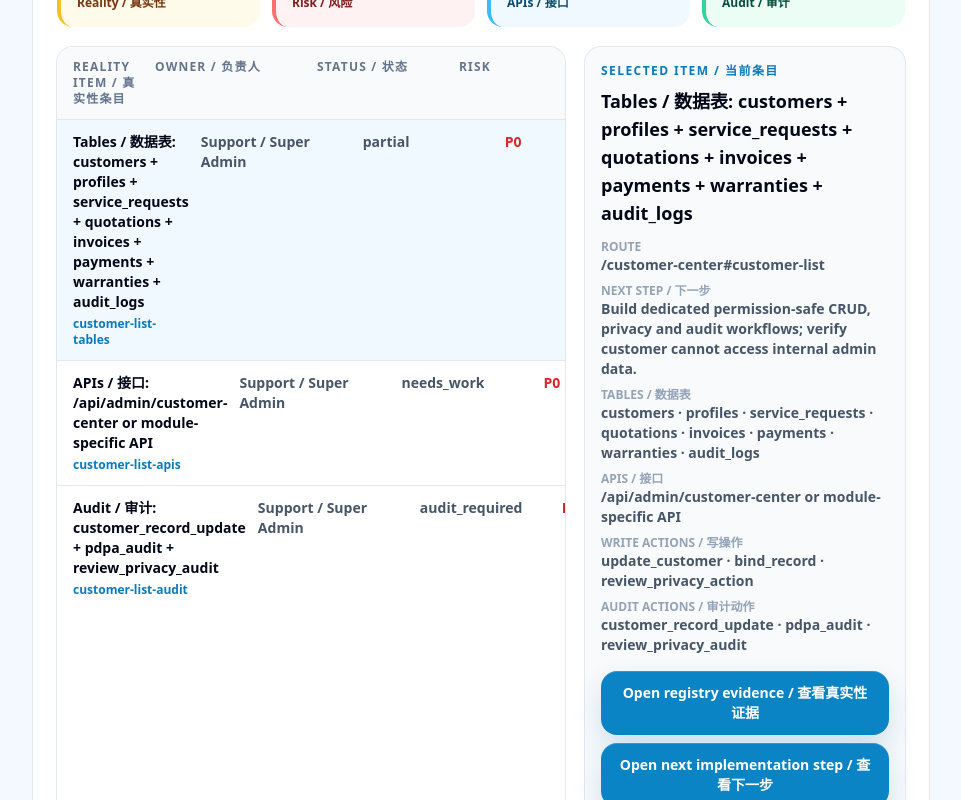
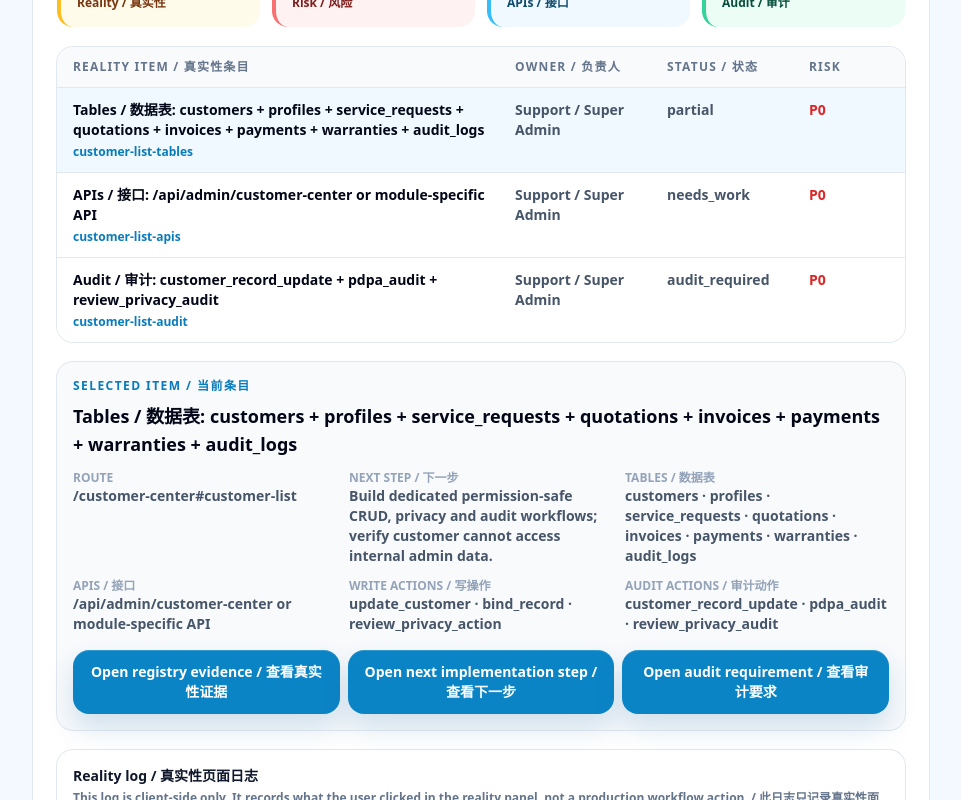
Before and after one commit to gaven2027-hash/NANOFIX_V28_UNIFIED_WEBSITE_ADMIN, a Next.js app: page /customer-center in a window 1280 px wide. Shown: the part 4420-5220 px from the top of the page, without its empty margins (319-1280 px from the left). Built offline with nearby package versions, Linux system fonts and the light colour scheme; no server answers.

Commit message:
Make admin submodule detail workspace full width

```diff
--- a/components/AdminSubmoduleWorkspace.tsx
+++ b/components/AdminSubmoduleWorkspace.tsx
@@ -4,250 +4,61 @@ import { useEffect, useMemo, useState } from 'react';
 import { menu } from '@/data/adminNavigation';
 import { getAdminModuleReality, type AdminModuleReality, type ModuleRealityStatus } from '@/data/adminModuleReality';
 
-type Section = {
-  id: string;
-  href: string;
-  title: string;
-  zh: string;
-  parentOrder: string;
-  parentTitle: string;
-  childOrder: string;
-};
+type Section = { id: string; href: string; title: string; zh: string; parentOrder: string; parentTitle: string; childOrder: string };
+type WorkRow = { id: string; subject: string; owner: string; status: string; priority: string; next: string };
 
-type WorkRow = {
-  id: string;
-  subject: string;
-  owner: string;
-  status: string;
-  priority: string;
-  next: string;
-};
-
-function basePath(href: string) {
-  return href.split('#')[0] || '/admin';
+function basePath(href: string) { return href.split('#')[0] || '/admin'; }
+function currentHash() { if (typeof window === 'undefined') return ''; return window.location.hash.replace(/^#/, ''); }
+function modeCopy(status: ModuleRealityStatus) {
+  if (status === 'live') return { label: 'Live / 真实模块', tone: 'bg-emerald-50 text-emerald-950 ring-emerald-200', button: 'bg-activeBlue text-white hover:bg-blue-700', note: 'Registry says this module has live server API/database binding. Production truth still depends on staging auth, Supabase migrations and Audit Logs verification. / 注册表标记为真实接口模块；生产真实性仍需通过 staging 登录、Supabase 迁移和 Audit Logs 验证。' };
+  if (status === 'partial') return { label: 'Partial / 部分真实', tone: 'bg-amber-50 text-amber-950 ring-amber-200', button: 'bg-activeBlue text-white hover:bg-blue-700', note: 'Registry says this module has menu/page foundation and some real links, but not every right-side action is a complete live CRUD/write/audit workflow. / 注册表标记为部分真实：已有菜单/页面/部分链路，但右侧动作未全部形成真实 CRUD、写入和审计闭环。' };
+  if (status === 'missing') return { label: 'Missing / 缺失', tone: 'bg-red-50 text-red-950 ring-red-200', button: 'bg-red-100 text-red-800 hover:bg-red-200', note: 'Registry says this module is missing or cannot be considered implemented. / 注册表标记为缺失或不能视为已实现。' };
+  return { label: 'Contract / 契约占位', tone: 'bg-slate-50 text-slate-700 ring-slate-200', button: 'bg-slate-200 text-slate-700 hover:bg-slate-300', note: 'Registry says this is an OA/ERP contract scaffold. It is not a production write workflow until the listed APIs, tables and audits are implemented and verified. / 注册表标记为契约占位：在所列 API、表和审计实现并验证前，不代表真实生产写入流程。' };
 }
-
-function currentHash() {
-  if (typeof window === 'undefined') return '';
-  return window.location.hash.replace(/^#/, '');
-}
-
-function modeCopy(status: ModuleRealityStatus) {
-  if (status === 'live') return {
-    label: 'Live / 真实模块',
-    tone: 'bg-emerald-50 text-emerald-950 ring-emerald-200',
-    button: 'bg-activeBlue text-white hover:bg-blue-700',
-    note: 'Registry says this module has live server API/database binding. Production truth still depends on staging auth, Supabase migrations and Audit Logs verification. / 注册表标记为真实接口模块；生产真实性仍需通过 staging 登录、Supabase 迁移和 Audit Logs 验证。'
-  };
-  if (status === 'partial') return {
-    label: 'Partial / 部分真实',
-    tone: 'bg-amber-50 text-amber-950 ring-amber-200',
-    button: 'bg-activeBlue text-white hover:bg-blue-700',
-    note: 'Registry says this module has menu/page foundation and some real links, but not every right-side action is a complete live CRUD/write/audit workflow. / 注册表标记为部分真实：已有菜单/页面/部分链路，但右侧动作未全部形成真实 CRUD、写入和审计闭环。'
-  };
-  if (status === 'missing') return {
-    label: 'Missing / 缺失',
-    tone: 'bg-red-50 text-red-950 ring-red-200',
-    button: 'bg-red-100 text-red-800 hover:bg-red-200',
-    note: 'Registry says this module is missing or cannot be considered implemented. / 注册表标记为缺失或不能视为已实现。'
-  };
-  return {
-    label: 'Contract / 契约占位',
-    tone: 'bg-slate-50 text-slate-700 ring-slate-200',
-    button: 'bg-slate-200 text-slate-700 hover:bg-slate-300',
-    note: 'Registry says this is an OA/ERP contract scaffold. It is not a production write workflow until the listed APIs, tables and audits are implemented and verified. / 注册表标记为契约占位：在所列 API、表和审计实现并验证前，不代表真实生产写入流程。'
-  };
-}
-
-function fallbackReality(section: Section): AdminModuleReality {
-  return {
-    href: section.href,
-    status: 'contract',
-    risk: 'P1',
-    tables: ['to_be_defined'],
-    apis: ['to_be_defined'],
-    writeActions: ['to_be_defined'],
-    auditActions: ['to_be_defined'],
-    ownerRole: 'Super Admin',
-    nextStep: 'Add this submodule to data/adminModuleReality.ts with real table/API/audit metadata before production use.',
-    evidence: 'No registry entry found. Treated as contract scaffold by default.'
-  };
-}
-
-function rowsFor(section: Section, reality: AdminModuleReality): WorkRow[] {
-  return [
-    {
-      id: `${section.id}-tables`,
-      subject: `Tables / 数据表: ${reality.tables.join(' + ') || 'Not defined'}`,
-      owner: reality.ownerRole,
-      status: reality.status,
-      priority: reality.risk,
-      next: reality.nextStep
-    },
-    {
-      id: `${section.id}-apis`,
-      subject: `APIs / 接口: ${reality.apis.join(' + ') || 'Not defined'}`,
-      owner: reality.ownerRole,
-      status: reality.status === 'live' ? 'verify_live' : 'needs_work',
-      priority: reality.risk,
-      next: reality.apis.length ? 'Verify route protection, request/response shape and Audit Logs.' : 'Create the missing API route before enabling production actions.'
-    },
-    {
-      id: `${section.id}-audit`,
-      subject: `Audit / 审计: ${reality.auditActions.join(' + ') || 'Not defined'}`,
-      owner: reality.ownerRole,
-      status: reality.auditActions.length ? 'audit_required' : 'audit_missing',
-      priority: reality.risk,
-      next: reality.auditActions.length ? 'Confirm the server API writes the listed Audit Log actions.' : 'Define and implement Audit Log actions.'
-    }
-  ];
-}
-
-function metricCards(reality: AdminModuleReality) {
-  return [
-    { label: 'Reality / 真实性', value: reality.status.toUpperCase(), tone: reality.status === 'live' ? 'border-emerald-400 bg-emerald-50 text-emerald-900' : reality.status === 'partial' ? 'border-amber-400 bg-amber-50 text-amber-900' : reality.status === 'missing' ? 'border-red-400 bg-red-50 text-red-900' : 'border-slate-400 bg-slate-50 text-slate-900' },
-    { label: 'Risk / 风险', value: reality.risk, tone: reality.risk === 'P0' ? 'border-red-400 bg-red-50 text-red-900' : reality.risk === 'P1' ? 'border-amber-400 bg-amber-50 text-amber-900' : 'border-sky-400 bg-sky-50 text-sky-900' },
-    { label: 'APIs / 接口', value: String(reality.apis.length), tone: 'border-sky-400 bg-sky-50 text-sky-900' },
-    { label: 'Audit / 审计', value: reality.auditActions.length ? 'Required' : 'Missing', tone: reality.auditActions.length ? 'border-emerald-400 bg-emerald-50 text-emerald-900' : 'border-red-400 bg-red-50 text-red-900' }
-  ];
-}
+function fallbackReality(section: Section): AdminModuleReality { return { href: section.href, status: 'contract', risk: 'P1', tables: ['to_be_defined'], apis: ['to_be_defined'], writeActions: ['to_be_defined'], auditActions: ['to_be_defined'], ownerRole: 'Super Admin', nextStep: 'Add this submodule to data/adminModuleReality.ts with real table/API/audit metadata before production use.', evidence: 'No registry entry found. Treated as contract scaffold by default.' }; }
+function rowsFor(section: Section, reality: AdminModuleReality): WorkRow[] { return [{ id: `${section.id}-tables`, subject: `Tables / 数据表: ${reality.tables.join(' + ') || 'Not defined'}`, owner: reality.ownerRole, status: reality.status, priority: reality.risk, next: reality.nextStep }, { id: `${section.id}-apis`, subject: `APIs / 接口: ${reality.apis.join(' + ') || 'Not defined'}`, owner: reality.ownerRole, status: reality.status === 'live' ? 'verify_live' : 'needs_work', priority: reality.risk, next: reality.apis.length ? 'Verify route protection, request/response shape and Audit Logs.' : 'Create the missing API route before enabling production actions.' }, { id: `${section.id}-audit`, subject: `Audit / 审计: ${reality.auditActions.join(' + ') || 'Not defined'}`, owner: reality.ownerRole, status: reality.auditActions.length ? 'audit_required' : 'audit_missing', priority: reality.risk, next: reality.auditActions.length ? 'Confirm the server API writes the listed Audit Log actions.' : 'Define and implement Audit Log actions.' }]; }
+function metricCards(reality: AdminModuleReality) { return [{ label: 'Reality / 真实性', value: reality.status.toUpperCase(), tone: reality.status === 'live' ? 'border-emerald-400 bg-emerald-50 text-emerald-900' : reality.status === 'partial' ? 'border-amber-400 bg-amber-50 text-amber-900' : reality.status === 'missing' ? 'border-red-400 bg-red-50 text-red-900' : 'border-slate-400 bg-slate-50 text-slate-900' }, { label: 'Risk / 风险', value: reality.risk, tone: reality.risk === 'P0' ? 'border-red-400 bg-red-50 text-red-900' : reality.risk === 'P1' ? 'border-amber-400 bg-amber-50 text-amber-900' : 'border-sky-400 bg-sky-50 text-sky-900' }, { label: 'APIs / 接口', value: String(reality.apis.length), tone: 'border-sky-400 bg-sky-50 text-sky-900' }, { label: 'Audit / 审计', value: reality.auditActions.length ? 'Required' : 'Missing', tone: reality.auditActions.length ? 'border-emerald-400 bg-emerald-50 text-emerald-900' : 'border-red-400 bg-red-50 text-red-900' }]; }
 
 export function AdminSubmoduleWorkspace({ route }: { route: string }) {
-  const sections = useMemo<Section[]>(() => menu
-    .filter((item) => basePath(item.href) === route)
-    .flatMap((item) => item.children.map((child, index) => ({
-      id: child.href.split('#')[1] || `${item.order}-${index + 1}`,
-      href: child.href,
-      title: child.title,
-      zh: child.zh,
-      parentOrder: item.order,
-      parentTitle: item.title,
-      childOrder: `${item.order}.${index + 1}`
-    }))), [route]);
-
+  const sections = useMemo<Section[]>(() => menu.filter((item) => basePath(item.href) === route).flatMap((item) => item.children.map((child, index) => ({ id: child.href.split('#')[1] || `${item.order}-${index + 1}`, href: child.href, title: child.title, zh: child.zh, parentOrder: item.order, parentTitle: item.title, childOrder: `${item.order}.${index + 1}` }))), [route]);
   const [activeId, setActiveId] = useState('');
   const [selectedRowId, setSelectedRowId] = useState('');
   const [auditTrail, setAuditTrail] = useState<string[]>([]);
-
-  useEffect(() => {
-    const applyHash = () => setActiveId(currentHash() || sections[0]?.id || '');
-    applyHash();
-    window.addEventListener('hashchange', applyHash);
-    return () => window.removeEventListener('hashchange', applyHash);
-  }, [sections]);
-
+  useEffect(() => { const applyHash = () => setActiveId(currentHash() || sections[0]?.id || ''); applyHash(); window.addEventListener('hashchange', applyHash); return () => window.removeEventListener('hashchange', applyHash); }, [sections]);
   const active = sections.find((section) => section.id === activeId) || sections[0];
   const reality = active ? (getAdminModuleReality(active.href) ?? fallbackReality(active)) : null;
   const rows = active && reality ? rowsFor(active, reality) : [];
   const selected = rows.find((row) => row.id === selectedRowId) || rows[0];
   const mode = reality ? modeCopy(reality.status) : null;
   const metrics = reality ? metricCards(reality) : [];
-
-  useEffect(() => {
-    if (rows[0]?.id) setSelectedRowId(rows[0].id);
-  }, [activeId]);
-
+  useEffect(() => { if (rows[0]?.id) setSelectedRowId(rows[0].id); }, [activeId]);
   if (!active || !reality || !selected || !mode) return null;
-
-  function runAction(action: string) {
-    const stamp = new Date().toLocaleString();
-    const prefix = reality.status === 'live'
-      ? 'Registry live marker only — use dedicated live workspace/API for real writes'
-      : 'Registry non-live marker — no server write from this generic panel';
-    setAuditTrail((items) => [`${stamp} — ${prefix} — ${action} — ${selected.id}`, ...items].slice(0, 6));
-  }
+  function runAction(action: string) { const stamp = new Date().toLocaleString(); const prefix = reality.status === 'live' ? 'Registry live marker only — use dedicated live workspace/API for real writes' : 'Registry non-live marker — no server write from this generic panel'; setAuditTrail((items) => [`${stamp} — ${prefix} — ${action} — ${selected.id}`, ...items].slice(0, 6)); }
 
   return (
-    <section className="mt-6 w-full">
-      <div className="space-y-5">
-        <div id={active.id} className="scroll-mt-40 overflow-hidden rounded-3xl bg-white shadow-soft ring-1 ring-slate-200">
+    <section className="mt-6 w-full max-w-none min-w-0">
+      <div className="w-full max-w-none min-w-0 space-y-5">
+        <div id={active.id} className="scroll-mt-40 w-full max-w-none min-w-0 overflow-hidden rounded-3xl bg-white shadow-soft ring-1 ring-slate-200">
           <div className="bg-[#0b84c6] p-6 text-white shadow-[inset_0_1px_0_rgba(255,255,255,0.16)]">
-            <div className="flex flex-wrap items-start justify-between gap-4">
-              <div>
-                <div className="text-xs font-black uppercase tracking-[0.18em] text-white/80">{active.parentOrder}. {active.parentTitle}</div>
-                <h2 className="mt-2 text-2xl font-black">{active.childOrder} {active.title}</h2>
-                <p className="mt-1 text-sm font-bold text-white/85">{active.zh}</p>
-              </div>
-              <span className="rounded-2xl bg-white/20 px-3 py-2 text-xs font-black ring-1 ring-white/30">{mode.label}</span>
-            </div>
+            <div className="flex flex-wrap items-start justify-between gap-4"><div><div className="text-xs font-black uppercase tracking-[0.18em] text-white/80">{active.parentOrder}. {active.parentTitle}</div><h2 className="mt-2 text-2xl font-black">{active.childOrder} {active.title}</h2><p className="mt-1 text-sm font-bold text-white/85">{active.zh}</p></div><span className="rounded-2xl bg-white/20 px-3 py-2 text-xs font-black ring-1 ring-white/30">{mode.label}</span></div>
             <p className="mt-4 max-w-none text-sm font-semibold leading-6 text-white/90">{reality.evidence}</p>
           </div>
-
-          <div className="p-6">
+          <div className="w-full max-w-none min-w-0 p-6">
             <div className={`mb-5 rounded-3xl p-4 text-xs font-bold ring-1 ${mode.tone}`}>{mode.note}</div>
-            <div className="mb-5 rounded-3xl bg-blue-50 p-4 text-xs font-bold leading-5 text-blue-950 ring-1 ring-blue-200">
-              Source of truth / 真实性来源: <code className="rounded bg-white/70 px-1">data/adminModuleReality.ts</code>. Generic panel buttons below are not production writes; real writes must happen in dedicated live workspaces and server APIs. / 下方通用按钮不是生产写入；真实写入必须在专用真实工作区和服务端 API 中完成。
-            </div>
-            <div className="grid gap-3 md:grid-cols-4">
-              {metrics.map((card) => (
-                <button key={card.label} type="button" onClick={() => runAction(`Open metric / 打开指标: ${card.label}`)} className={`rounded-2xl border-l-4 p-4 text-left transition hover:-translate-y-0.5 hover:shadow-md ${card.tone}`}>
-                  <div className="text-2xl font-black">{card.value}</div>
-                  <div className="text-xs font-black">{card.label}</div>
-                </button>
-              ))}
-            </div>
-
-            <div className="mt-5 grid gap-5 xl:grid-cols-[minmax(0,1.55fr)_minmax(320px,0.45fr)]">
-              <div className="overflow-hidden rounded-2xl ring-1 ring-slate-200">
-                <div className="grid grid-cols-[1fr_120px_110px] gap-3 bg-slate-50 px-4 py-3 text-xs font-black uppercase tracking-[0.1em] text-slate-500 md:grid-cols-[1.6fr_150px_130px_90px]">
-                  <span>Reality item / 真实性条目</span>
-                  <span>Owner / 负责人</span>
-                  <span>Status / 状态</span>
-                  <span className="hidden md:block">Risk</span>
-                </div>
-                {rows.map((row) => (
-                  <button
-                    key={row.id}
-                    type="button"
-                    onClick={() => setSelectedRowId(row.id)}
-                    className={`grid w-full grid-cols-[1fr_120px_110px] gap-3 border-t border-slate-200 px-4 py-3 text-left text-sm transition md:grid-cols-[1.6fr_150px_130px_90px] ${selected.id === row.id ? 'bg-sky-50' : 'bg-white hover:bg-slate-50'}`}
-                  >
-                    <span>
-                      <span className="block font-black text-slate-950">{row.subject}</span>
-                      <span className="mt-1 block text-xs font-bold text-activeBlue">{row.id}</span>
-                    </span>
-                    <span className="font-bold text-slate-600">{row.owner}</span>
-                    <span className="font-bold text-slate-600">{row.status}</span>
-                    <span className="hidden font-black text-red-600 md:block">{row.priority}</span>
-                  </button>
-                ))}
+            <div className="mb-5 rounded-3xl bg-blue-50 p-4 text-xs font-bold leading-5 text-blue-950 ring-1 ring-blue-200">Source of truth / 真实性来源: <code className="rounded bg-white/70 px-1">data/adminModuleReality.ts</code>. Generic panel buttons below are not production writes; real writes must happen in dedicated live workspaces and server APIs. / 下方通用按钮不是生产写入；真实写入必须在专用真实工作区和服务端 API 中完成。</div>
+            <div className="grid w-full max-w-none min-w-0 gap-3 md:grid-cols-4">{metrics.map((card) => <button key={card.label} type="button" onClick={() => runAction(`Open metric / 打开指标: ${card.label}`)} className={`min-w-0 rounded-2xl border-l-4 p-4 text-left transition hover:-translate-y-0.5 hover:shadow-md ${card.tone}`}><div className="text-2xl font-black">{card.value}</div><div className="text-xs font-black">{card.label}</div></button>)}</div>
+            <div className="mt-5 grid w-full max-w-none min-w-0 gap-5">
+              <div className="w-full max-w-none min-w-0 overflow-hidden rounded-2xl ring-1 ring-slate-200">
+                <div className="grid w-full grid-cols-[minmax(0,1fr)_140px_130px_80px] gap-3 bg-slate-50 px-4 py-3 text-xs font-black uppercase tracking-[0.1em] text-slate-500"><span>Reality item / 真实性条目</span><span>Owner / 负责人</span><span>Status / 状态</span><span>Risk</span></div>
+                {rows.map((row) => <button key={row.id} type="button" onClick={() => setSelectedRowId(row.id)} className={`grid w-full grid-cols-[minmax(0,1fr)_140px_130px_80px] gap-3 border-t border-slate-200 px-4 py-3 text-left text-sm transition ${selected.id === row.id ? 'bg-sky-50' : 'bg-white hover:bg-slate-50'}`}><span className="min-w-0"><span className="block break-words font-black text-slate-950">{row.subject}</span><span className="mt-1 block break-words text-xs font-bold text-activeBlue">{row.id}</span></span><span className="font-bold text-slate-600">{row.owner}</span><span className="font-bold text-slate-600">{row.status}</span><span className="font-black text-red-600">{row.priority}</span></button>)}
               </div>
-
-              <aside className="rounded-2xl bg-slate-50 p-4 ring-1 ring-slate-200">
-                <div className="text-xs font-black uppercase tracking-[0.12em] text-activeBlue">Selected item / 当前条目</div>
-                <h3 className="mt-2 text-lg font-black text-slate-950">{selected.subject}</h3>
-                <dl className="mt-3 grid gap-2 text-sm font-semibold text-slate-600">
-                  <div><dt className="text-xs font-black uppercase text-slate-400">Route</dt><dd>{reality.href}</dd></div>
-                  <div><dt className="text-xs font-black uppercase text-slate-400">Next step / 下一步</dt><dd>{selected.next}</dd></div>
-                  <div><dt className="text-xs font-black uppercase text-slate-400">Tables / 数据表</dt><dd>{reality.tables.join(' · ') || 'Not defined'}</dd></div>
-                  <div><dt className="text-xs font-black uppercase text-slate-400">APIs / 接口</dt><dd>{reality.apis.join(' · ') || 'Not defined'}</dd></div>
-                  <div><dt className="text-xs font-black uppercase text-slate-400">Write actions / 写操作</dt><dd>{reality.writeActions.join(' · ') || 'Not defined'}</dd></div>
-                  <div><dt className="text-xs font-black uppercase text-slate-400">Audit actions / 审计动作</dt><dd>{reality.auditActions.join(' · ') || 'Not defined'}</dd></div>
-                </dl>
-                <div className="mt-4 grid gap-2">
-                  {['Open registry evidence / 查看真实性证据', 'Open next implementation step / 查看下一步', 'Open audit requirement / 查看审计要求'].map((action) => (
-                    <button key={action} type="button" onClick={() => runAction(action)} className={`rounded-2xl px-4 py-3 text-sm font-black shadow-sm transition hover:-translate-y-0.5 ${mode.button}`}>
-                      {action}
-                    </button>
-                  ))}
-                </div>
+              <aside className="w-full max-w-none rounded-2xl bg-slate-50 p-4 ring-1 ring-slate-200">
+                <div className="text-xs font-black uppercase tracking-[0.12em] text-activeBlue">Selected item / 当前条目</div><h3 className="mt-2 break-words text-lg font-black text-slate-950">{selected.subject}</h3>
+                <dl className="mt-3 grid gap-3 text-sm font-semibold text-slate-600 md:grid-cols-2 xl:grid-cols-3"><div><dt className="text-xs font-black uppercase text-slate-400">Route</dt><dd className="break-all">{reality.href}</dd></div><div><dt className="text-xs font-black uppercase text-slate-400">Next step / 下一步</dt><dd>{selected.next}</dd></div><div><dt className="text-xs font-black uppercase text-slate-400">Tables / 数据表</dt><dd>{reality.tables.join(' · ') || 'Not defined'}</dd></div><div><dt className="text-xs font-black uppercase text-slate-400">APIs / 接口</dt><dd>{reality.apis.join(' · ') || 'Not defined'}</dd></div><div><dt className="text-xs font-black uppercase text-slate-400">Write actions / 写操作</dt><dd>{reality.writeActions.join(' · ') || 'Not defined'}</dd></div><div><dt className="text-xs font-black uppercase text-slate-400">Audit actions / 审计动作</dt><dd>{reality.auditActions.join(' · ') || 'Not defined'}</dd></div></dl>
+                <div className="mt-4 grid gap-2 md:grid-cols-3">{['Open registry evidence / 查看真实性证据', 'Open next implementation step / 查看下一步', 'Open audit requirement / 查看审计要求'].map((action) => <button key={action} type="button" onClick={() => runAction(action)} className={`rounded-2xl px-4 py-3 text-sm font-black shadow-sm transition hover:-translate-y-0.5 ${mode.button}`}>{action}</button>)}</div>
               </aside>
             </div>
-
-            <div className="mt-5 rounded-2xl bg-white p-4 ring-1 ring-slate-200">
-              <div className="flex flex-wrap items-center justify-between gap-3">
-                <div>
-                  <div className="text-sm font-black text-slate-900">Reality log / 真实性页面日志</div>
-                  <p className="mt-1 text-xs font-semibold text-slate-500">This log is client-side only. It records what the user clicked in the reality panel, not a production workflow action. / 此日志只记录真实性面板点击，不代表生产业务写入。</p>
-                </div>
-                <button type="button" onClick={() => setAuditTrail([])} className="rounded-2xl bg-slate-100 px-4 py-2 text-xs font-black text-slate-700 hover:bg-slate-200">Clear / 清空</button>
-              </div>
-              <div className="mt-3 grid gap-2">
-                {auditTrail.length ? auditTrail.map((item) => (
-                  <div key={item} className="rounded-xl bg-slate-50 px-3 py-2 text-xs font-bold text-slate-600 ring-1 ring-slate-100">{item}</div>
-                )) : <div className="rounded-xl bg-slate-50 px-3 py-2 text-xs font-bold text-slate-500 ring-1 ring-slate-100">No reality-panel actions yet / 暂无真实性面板操作</div>}
-              </div>
-            </div>
+            <div className="mt-5 w-full rounded-2xl bg-white p-4 ring-1 ring-slate-200"><div className="flex flex-wrap items-center justify-between gap-3"><div><div className="text-sm font-black text-slate-900">Reality log / 真实性页面日志</div><p className="mt-1 text-xs font-semibold text-slate-500">This log is client-side only. It records what the user clicked in the reality panel, not a production workflow action. / 此日志只记录真实性面板点击，不代表生产业务写入。</p></div><button type="button" onClick={() => setAuditTrail([])} className="rounded-2xl bg-slate-100 px-4 py-2 text-xs font-black text-slate-700 hover:bg-slate-200">Clear / 清空</button></div><div className="mt-3 grid gap-2">{auditTrail.length ? auditTrail.map((item) => <div key={item} className="rounded-xl bg-slate-50 px-3 py-2 text-xs font-bold text-slate-600 ring-1 ring-slate-100">{item}</div>) : <div className="rounded-xl bg-slate-50 px-3 py-2 text-xs font-bold text-slate-500 ring-1 ring-slate-100">No reality-panel actions yet / 暂无真实性面板操作</div>}</div></div>
           </div>
         </div>
       </div>
```
